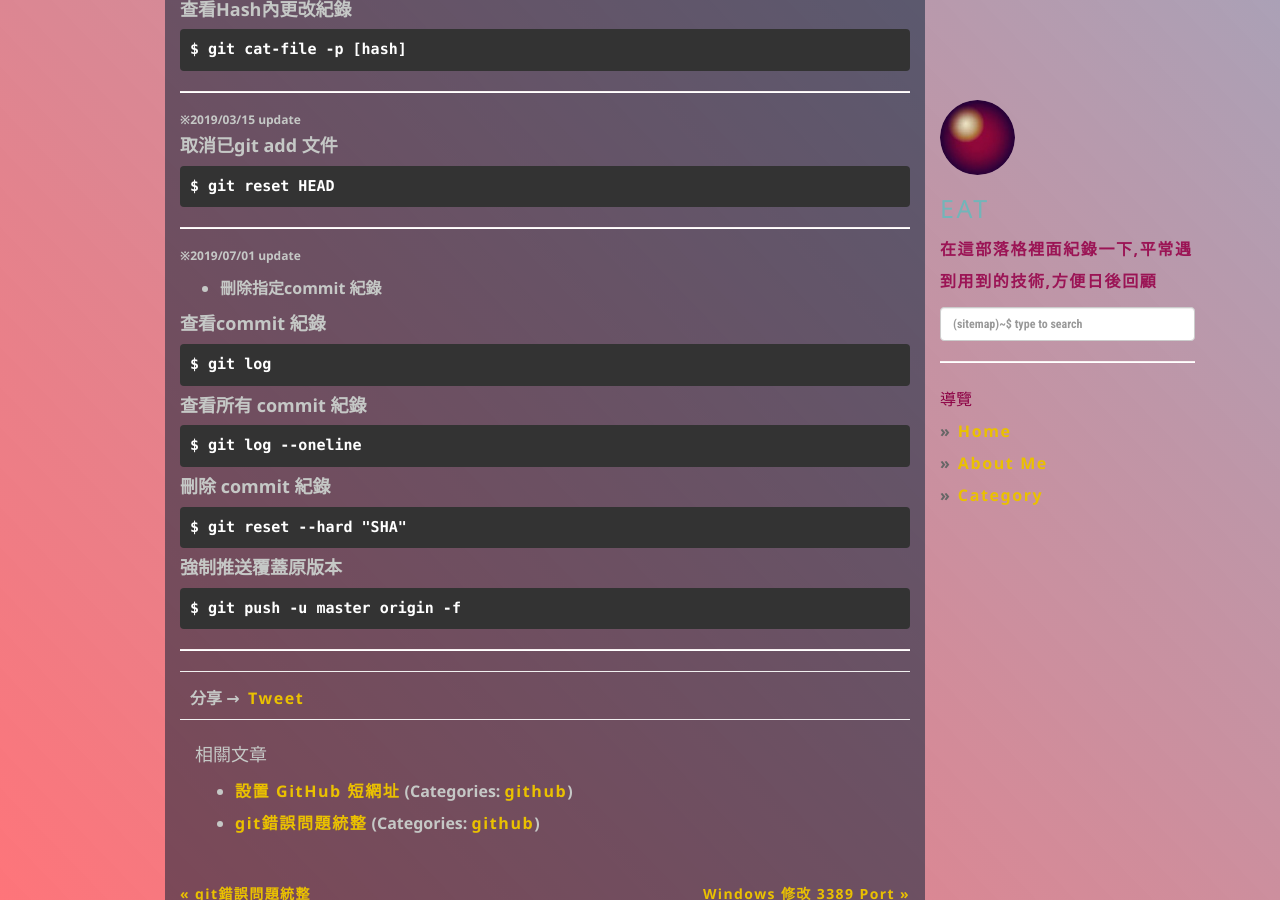
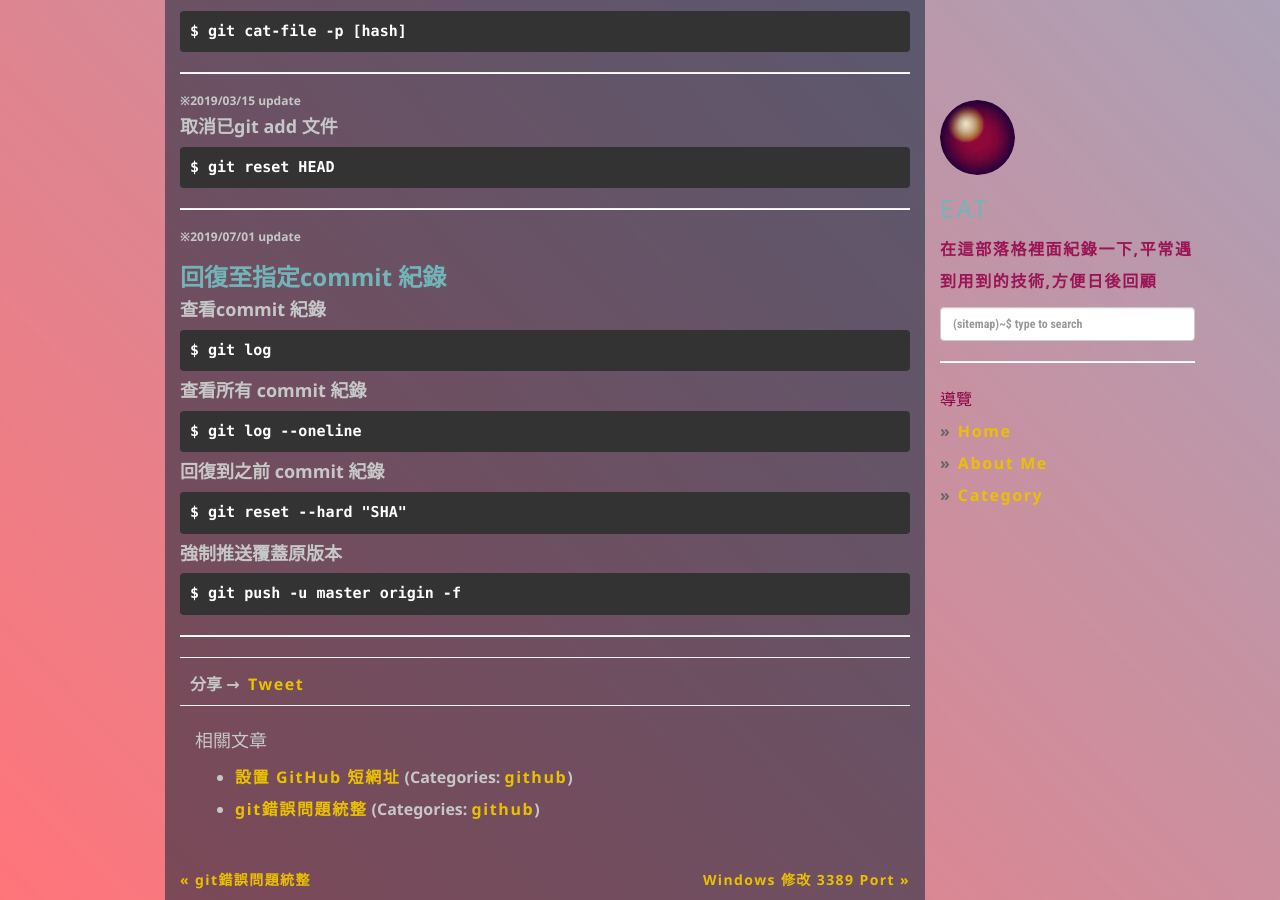
Before and after one commit to dyeat/dyeat.github.io, a Jekyll site: the page built from _posts/2018-11-25-GitHub常用指令.md, in a window 1280 px wide and 900 px high, scrolled down 1833 px. Built offline with Jekyll 4.4.1, drawn with Linux system fonts in a browser that asks for light colours; nearby versions of some CDN libraries; comment, search, counter and statistics services are not loaded.

Commit message:
update post

```diff
--- a/_posts/2018-11-25-GitHub常用指令.md
+++ b/_posts/2018-11-25-GitHub常用指令.md
@@ -24,11 +24,12 @@ tags: [github]
 ---
 
 ###### **※2018-12-1 Update**
-## 取得原作專案最新版
+### 取得原作專案最新版
 
 <pre>$ git pull</pre>
 
-- **查詢遠端分支**
+#### **查詢遠端分支**
+
 <pre>$ git remote -v
 origin  https://github.com/dyeat/dyeat.github.io (fetch)
 origin  https://github.com/dyeat/dyeat.github.io (push)</pre>
@@ -91,7 +92,7 @@ origin  https://github.com/dyeat/dyeat.github.io (push)</pre>
 
 ###### **※2019/07/01 update**
 
-- **刪除指定commit 紀錄**
+### **回復至指定commit 紀錄**
 
 #### **查看commit 紀錄**
 
@@ -102,7 +103,7 @@ origin  https://github.com/dyeat/dyeat.github.io (push)</pre>
 <pre>$ git log --oneline </pre>
 
 
-#### **刪除 commit 紀錄**
+#### **回復到之前 commit 紀錄**
 
 <pre>$ git reset --hard "SHA" </pre>
 
```
